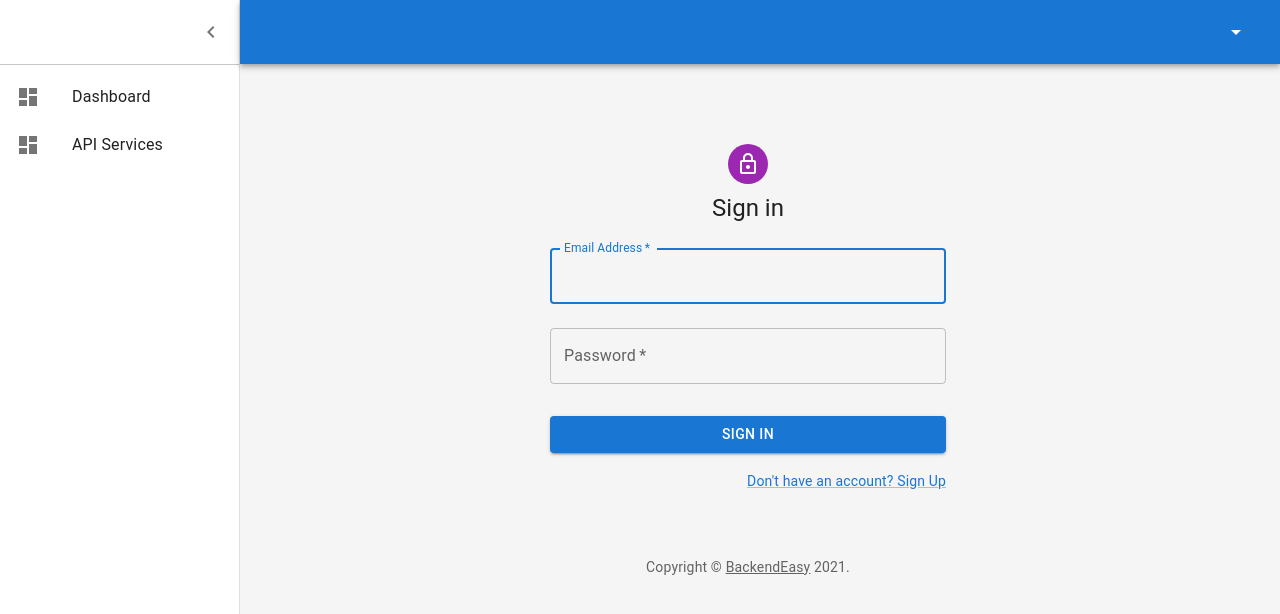
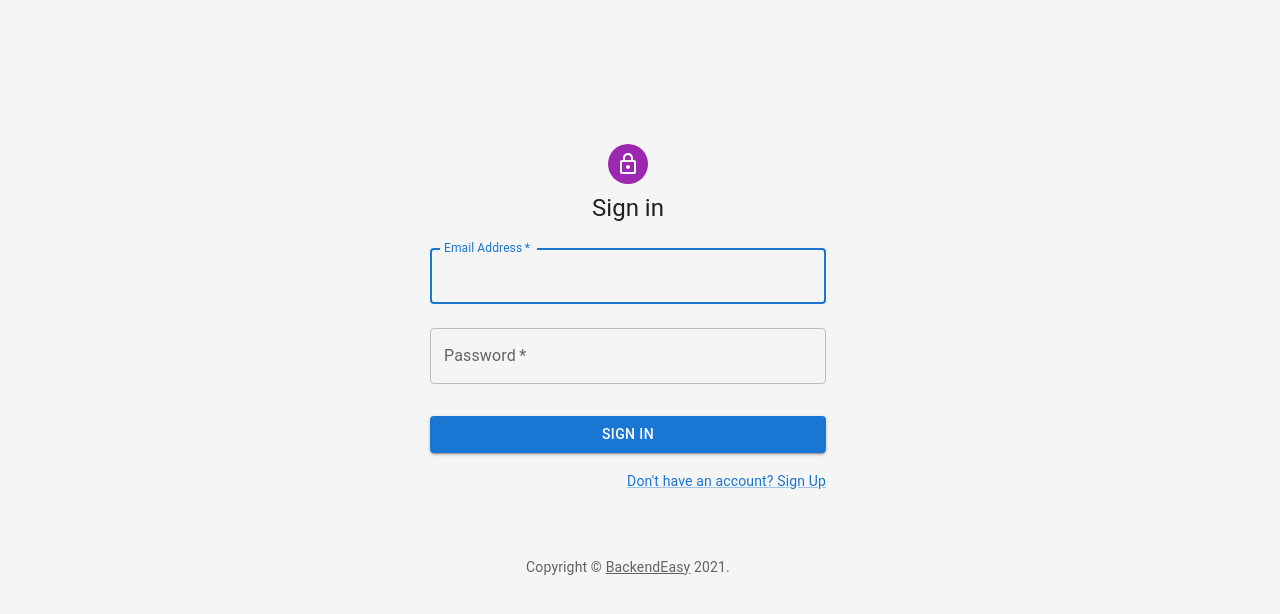
Before and after one commit to justhanzala/client.api.backendeasy, a React (Create React App) app: page / in a window 1280 px wide. Shown: the top 614 px of the page. Built offline with nearby package versions, Linux system fonts and the light colour scheme.

Commit message:
removed hardcode loggedin

```diff
--- a/src/App.js
+++ b/src/App.js
@@ -3,10 +3,7 @@ import "./App.css";
 import { BrowserRouter as Router, Switch, Route } from "react-router-dom";
 import PrivateRoute from "./components/PrivateRoute";
 import { useSelector } from "react-redux";
-import {
-  LinearProgress,
-  Box
-} from "@mui/material";
+import { LinearProgress, Box } from "@mui/material";
 
 // components
 import Layout from "./components/Layout";
@@ -16,10 +13,9 @@ import routes from "./routes";
 
 function App() {
   const {
-    site: { loading, message },
+    site: { loading },
+    user: { loggedIn },
   } = useSelector((state) => state);
-
-  let loggedIn = true;
 
   return (
     <div className="App">
```
